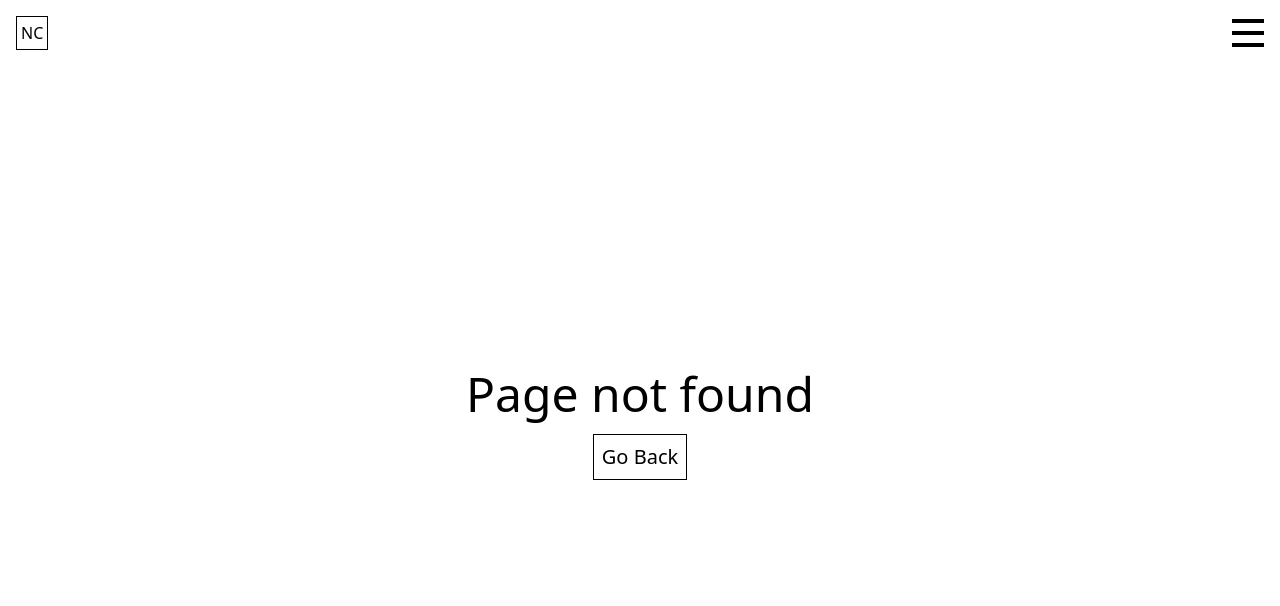
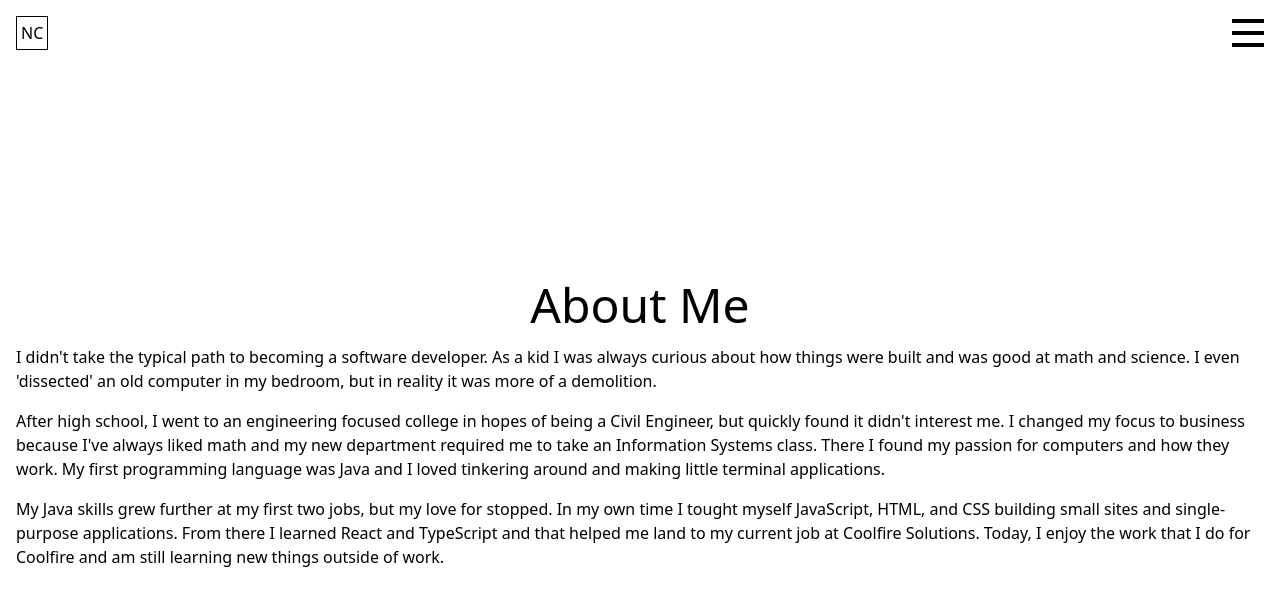
Before and after one commit to njc3n3/njc3n3.github.io, a Next.js app: page /about in a window 1280 px wide. Before the commit this address had no page. Shown: the top 606 px of the page. Built offline with nearby package versions, Linux system fonts and the light colour scheme.

Commit message:
added home link to logo, added pages and filled out about page

```diff
--- a/components/layout/TopBar.tsx
+++ b/components/layout/TopBar.tsx
@@ -9,7 +9,9 @@ export default function TopBar() {
   return (
     <>
       <div className='flex items-center justify-between w-full px-4 mt-4'>
-        <div className='p-1 border border-black dark:border-white'>NC</div>
+        <Link href='/'>
+          <div className='p-1 border border-black dark:border-white'>NC</div>
+        </Link>
         <div className='flex flex-col gap-2 cursor-pointer' onClick={() => setIsMenuOpen(!isMenuOpen)}>
           <span className={`${baseMenuBarStyle} ${isMenuOpen && 'transform -rotate-45 translate-y-3'}`}></span>
           <span className={`${baseMenuBarStyle} ${isMenuOpen && 'opacity-0'}`}></span>
@@ -18,13 +20,15 @@ export default function TopBar() {
       </div>
 
       <div
-        className={`absolute z-10 transition-width duration-150 top-0 h-screen w-0 bg-black dark:bg-white bg-opacity-75 overflow-x-hidden ${
+        className={`absolute z-10 transition-width duration-150 top-0 h-screen w-0 bg-black dark:bg-white bg-opacity-90 overflow-x-hidden ${
           isMenuOpen && 'w-5/6'
         }`}
       >
         <div className='flex flex-col gap-4 p-4 text-white dark:text-black'>
           <div className='flex mb-4'>
-            <div className='p-1 border border-white dark:border-black'>NC</div>
+            <Link href='/'>
+              <div className='p-1 border border-white dark:border-black'>NC</div>
+            </Link>
           </div>
           {links.map((link, index) => (
             <Link href={`/${link}`} key={index}>
--- /dev/null
+++ b/pages/about.tsx
@@ -0,0 +1,33 @@
+import { Layout } from '../components/layout'
+
+function Paragraph({ children }: { children: string }) {
+  return <p className='px-4 text-left'>{children}</p>
+}
+
+export default function About() {
+  return (
+    <Layout title='About'>
+      <div className='flex flex-col justify-center h-full gap-4 text-center'>
+        <p className='text-5xl'>About Me</p>
+        <Paragraph>
+          I didn't take the typical path to becoming a software developer. As a kid I was always curious about how
+          things were built and was good at math and science. I even 'dissected' an old computer in my bedroom, but in
+          reality it was more of a demolition.
+        </Paragraph>
+        <Paragraph>
+          After high school, I went to an engineering focused college in hopes of being a Civil Engineer, but quickly
+          found it didn't interest me. I changed my focus to business because I've always liked math and my new
+          department required me to take an Information Systems class. There I found my passion for computers and how
+          they work. My first programming language was Java and I loved tinkering around and making little terminal
+          applications.
+        </Paragraph>
+        <Paragraph>
+          My Java skills grew further at my first two jobs, but my love for stopped. In my own time I tought myself
+          JavaScript, HTML, and CSS building small sites and single-purpose applications. From there I learned React and
+          TypeScript and that helped me land to my current job at Coolfire Solutions. Today, I enjoy the work that I do
+          for Coolfire and am still learning new things outside of work.
+        </Paragraph>
+      </div>
+    </Layout>
+  )
+}
--- /dev/null
+++ b/pages/contact.tsx
@@ -0,0 +1,11 @@
+import { Layout } from '../components/layout'
+
+export default function Contact() {
+  return (
+    <Layout title='Contact'>
+      <div className='flex flex-col justify-center h-full gap-4 text-center'>
+        <p className='text-5xl'>Contact</p>
+      </div>
+    </Layout>
+  )
+}
--- /dev/null
+++ b/pages/skills.tsx
@@ -0,0 +1,11 @@
+import { Layout } from '../components/layout'
+
+export default function Skills() {
+  return (
+    <Layout title='Skills'>
+      <div className='flex flex-col justify-center h-full gap-4 text-center'>
+        <p className='text-5xl'>Skills</p>
+      </div>
+    </Layout>
+  )
+}
--- /dev/null
+++ b/pages/work.tsx
@@ -0,0 +1,11 @@
+import { Layout } from '../components/layout'
+
+export default function Work() {
+  return (
+    <Layout title='Work'>
+      <div className='flex flex-col justify-center h-full gap-4 text-center'>
+        <p className='text-5xl'>Work</p>
+      </div>
+    </Layout>
+  )
+}
```
